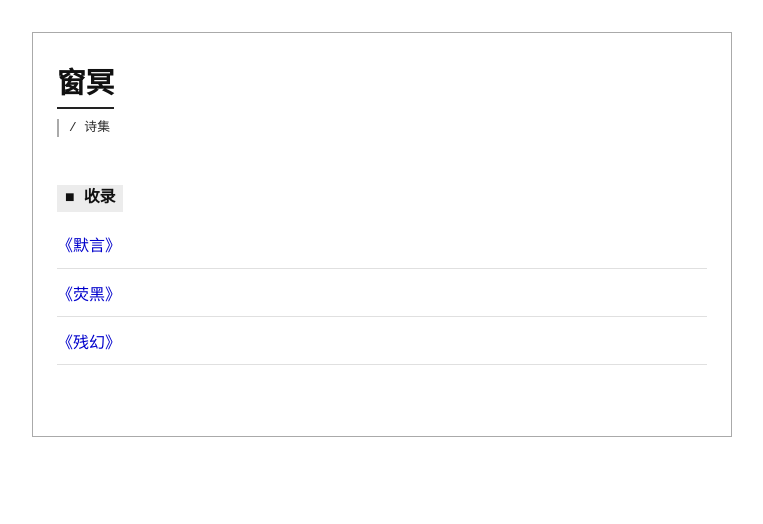
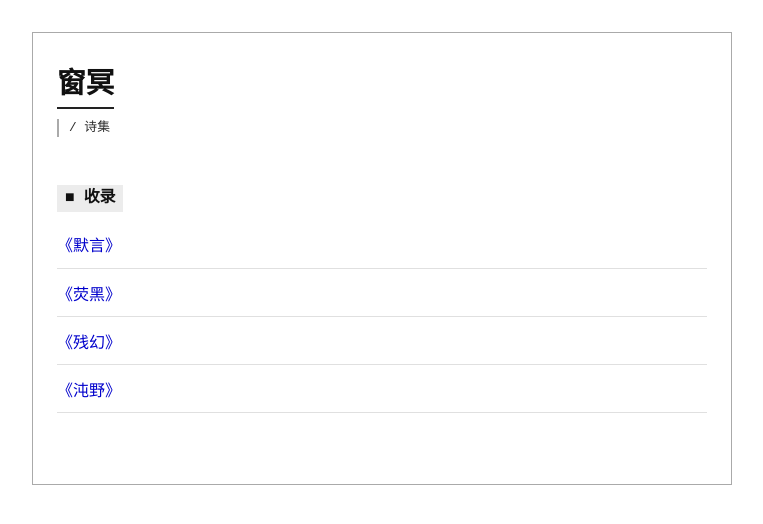
Before and after one commit to JonathanZhang0813/poems, a plain HTML site: page index.html in a window 1280 px wide. Shown: the whole page, without its empty margins (258-1021 px from the left). Drawn offline with Linux system fonts and the light colour scheme.

Commit message:
Add new poem link to the poems list

```diff
--- a/index.html
+++ b/index.html
@@ -109,6 +109,7 @@
         <li><a href="/poems/moyan.pdf" target="_blank">《默言》</a></li>
         <li><a href="/poems/yinghei.pdf" target="_blank">《荧黑》</a></li>
         <li><a href="/poems/canhuan.pdf" target="_blank">《残幻》</a></li>
+        <li><a href="/poems/dunye.pdf" target="_blank">《沌野》</a></li>
     </ul>
     <div class="footer-note">
         &nbsp;
```
